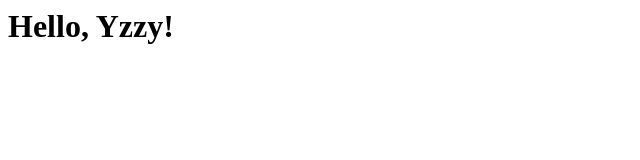
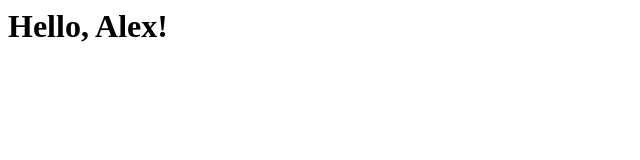
Before and after one commit to carr-james/git-example, a plain HTML site: page index.html in a window 1280 px wide. Shown: the full height of the page, 0-640 px from the left. Drawn offline with Linux system fonts and the light colour scheme.

Commit message:
Change name to alex

```diff
--- a/index.html
+++ b/index.html
@@ -1 +1 @@
-<h1>Hello, Yzzy!</h1>
+<h1>Hello, Alex!</h1>
```
